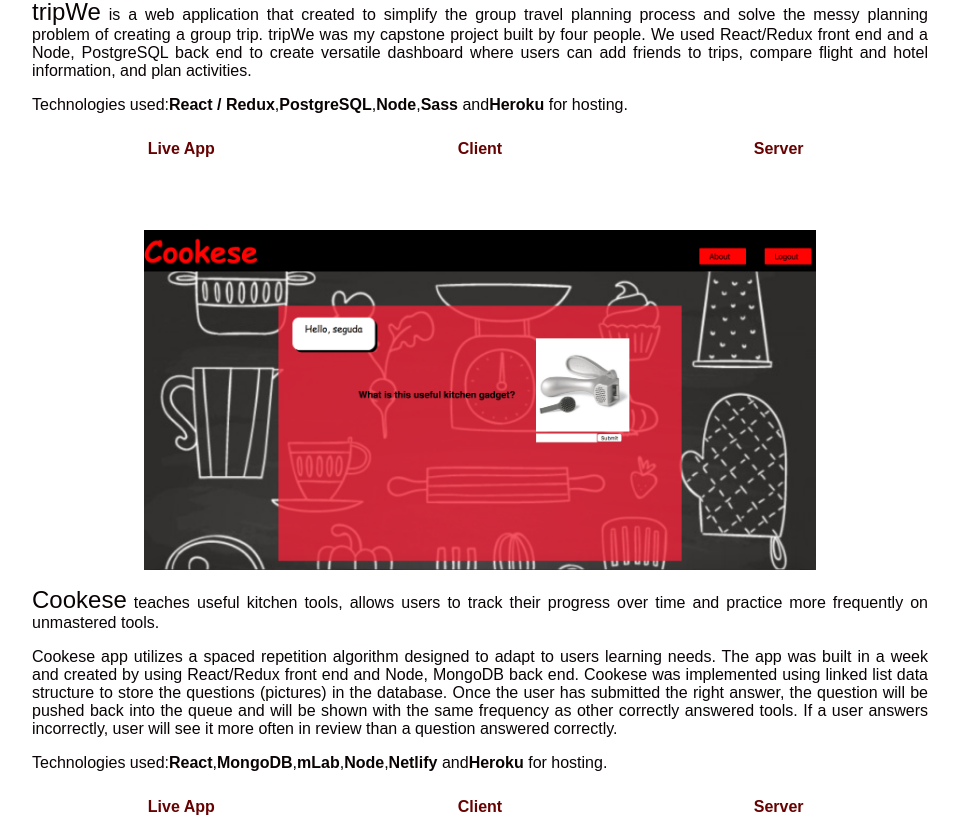
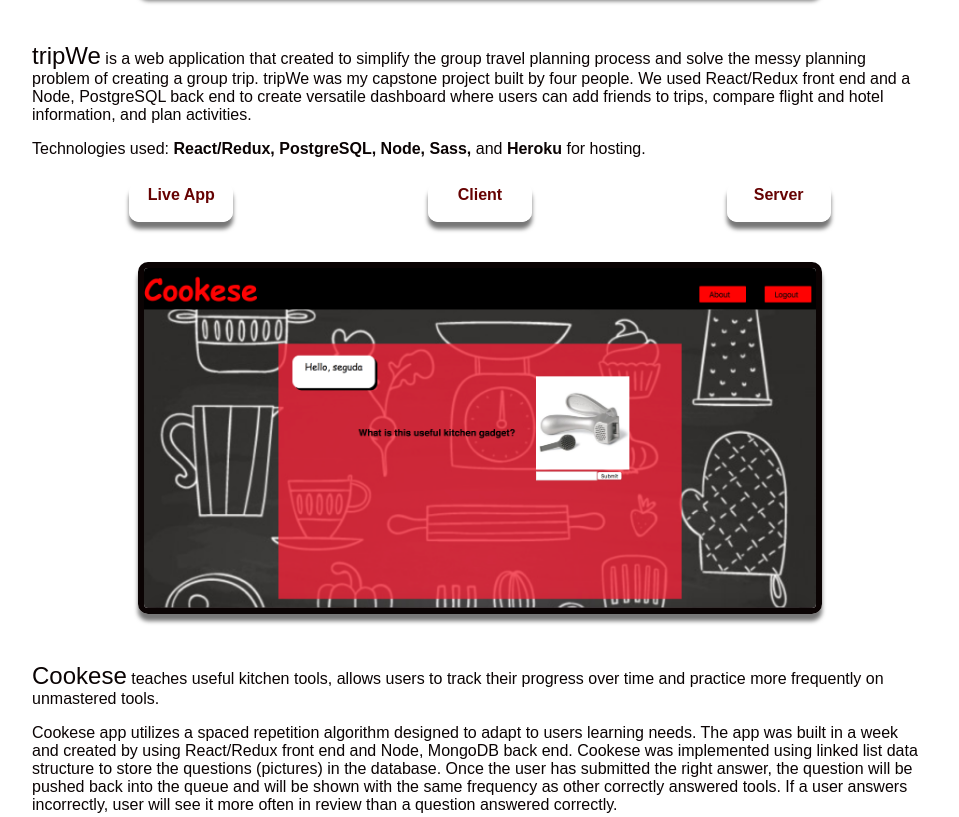
Before and after one commit to Seguda/PortfolioReact, a React (Create React App) app: page / in a window 1280 px wide. Shown: the part 1800-2617 px from the top of the page, without its empty margins (160-1119 px from the left). Built offline with nearby package versions, Linux system fonts and the light colour scheme.

Commit message:
ads margin to navbar,font-style update,add box shadow, make links button

```diff
--- a/src/components/about/about.css
+++ b/src/components/about/about.css
@@ -16,6 +16,7 @@
   margin: 0 auto;
   width: 90%;
   text-align: left;
+  /* text-align: justify; */
 }
 .resume {
   /* text-decoration: none; */
@@ -26,7 +27,7 @@
 @media only screen and (max-width: 1000px) {
   .about {
     padding: 5% 10% 2% 10%;
-    font-size: 0.9em;
+    font-size: 1.2em;
     height: auto;
   }
 }
@@ -34,6 +35,6 @@
 @media only screen and (max-width: 600px) {
   .about {
     padding: 5% 10% 2% 10%;
-    font-size: 0.7em;
+    font-size: 1em;
   }
 }
--- a/src/components/contact/contact.css
+++ b/src/components/contact/contact.css
@@ -17,8 +17,8 @@
 }
 .icon {
   display: inline-block;
-  padding: 2% 10% 2% 10%;
-  /* margin: 15px; */
+  padding: 2% 2% 2% 2%;
+  margin: 15px;
   height: 2em;
   width: 2em;
   border: none;
@@ -57,7 +57,7 @@
 @media only screen and (max-width: 500px) {
   .contact {
     padding: 3% 1% 3% 1%;
-    font-size: 0.7em;
+    font-size: 1em;
   }
   .contact-link {
     margin-left: auto;
@@ -66,6 +66,6 @@
 
   .icons {
     display: flex;
-    flex-direction: column;
+    flex-direction: row;
   }
 }
--- a/src/components/contact/contact.js
+++ b/src/components/contact/contact.js
@@ -24,7 +24,7 @@
         >
           <img src={email} alt="email" className="icon" />
 
-          <p>Email</p>
+          {/* <p>Email</p> */}
         </a>
         <a
           href="https://www.linkedin.com/in/seha-gulnar-dalay-03073415/"
@@ -32,7 +32,7 @@
           className="contact-link"
         >
           <img src={linkedIn} alt="linkedIn" className="icon" />
-          <p>LinkedIn</p>
+          {/* <p>LinkedIn</p> */}
         </a>
 
         <a
@@ -41,7 +41,7 @@
           className="contact-link"
         >
           <img src={github} alt="github" className="icon" />
-          <p>Github</p>
+          {/* <p>Github</p> */}
         </a>
         <a
           href="https://angel.co/seha-gulnar-dalay/"
@@ -49,7 +49,7 @@
           className="contact-link"
         >
           <img src={angelist} alt="angelist" className="icon" />
-          <p>AngelList</p>
+          {/* <p>AngelList</p> */}
         </a>
       </div>
     </section>
--- a/src/components/navbar/navbar.css
+++ b/src/components/navbar/navbar.css
@@ -1,5 +1,5 @@
 .nav {
-  height: 40px;
+  height: 45px;
   width: 100%;
   background-color: black;
   position: fixed;
@@ -10,10 +10,15 @@
 
 .nav-link {
   padding-right: 30px;
-  text-decoration: underline;
+  text-decoration: none;
+  font-weight: bold;
   cursor: pointer;
   color: white;
   padding: 4em;
+}
+.nav a {
+  padding-top: 15px;
+  display: inline-block;
 }
 
 @media only screen and (max-width: 1000px) {
--- a/src/components/projects/projects.css
+++ b/src/components/projects/projects.css
@@ -2,7 +2,7 @@
   color: rgb(10, 3, 3);
   margin: 1em auto;
   padding: 0 0;
-  text-align: justify;
+  text-align: left;
   width: 70%;
 }
 .projects_heading {
@@ -21,6 +21,13 @@
   display: block;
   margin-left: auto;
   margin-right: auto;
+  -webkit-box-shadow: 0 7px 4px #777;
+  -moz-box-shadow: 0 7px 4px #777;
+  box-shadow: 0 7px 4px #777;
+  border-radius: 10px;
+  border: 6px solid rgb(10, 3, 3);
+  margin-bottom: 3em;
+  margin-top: 2em;
 }
 
 .project-title {
@@ -30,17 +37,21 @@
 .link {
   display: inline-block;
   margin: 0.5em;
-  height: 4em;
+  height: 2em;
   width: 6em;
   border: none;
   display: table-cell;
   vertical-align: middle;
-  /* padding: 1% 2%; */
   padding: 2px 2px;
   text-align: center;
   text-decoration: none;
   color: rgb(102, 2, 2);
   font-weight: bold;
+  -webkit-box-shadow: 0 7px 4px #777;
+  -moz-box-shadow: 0 7px 4px #777;
+  box-shadow: 0 7px 4px #777;
+  border-radius: 10px;
+  border: 2px solid white;
 }
 .links {
   display: flex;
@@ -59,6 +70,6 @@
 @media only screen and (max-width: 600px) {
   .projects {
     padding: 2% 10% 5% 10%;
-    font-size: 0.7em;
+    font-size: 1em;
   }
 }
--- a/src/components/projects/projects.js
+++ b/src/components/projects/projects.js
@@ -24,11 +24,11 @@
           </p>
           <p>
             Technologies used:
-            <strong>React / Redux</strong>,
-            <strong>PostgreSQL</strong>,
-            <strong>Node</strong>,
-            <strong>Sass</strong> and
-            <strong>Heroku</strong> for hosting.
+            <strong> React/Redux, </strong>
+            <strong>PostgreSQL, </strong>
+            <strong>Node, </strong>
+            <strong>Sass, </strong> and
+            <strong> Heroku </strong> for hosting.
           </p>
 
           <p className="links">
@@ -80,12 +80,12 @@
 
           <p>
             Technologies used:
-            <strong>React</strong>,
-            <strong>MongoDB</strong>,
-            <strong>mLab</strong>,
-            <strong>Node</strong>,
-            <strong>Netlify</strong> and
-            <strong>Heroku</strong> for hosting.
+            <strong>React/Redux,</strong>
+            <strong>MongoDB, </strong>
+            <strong>mLab, </strong>
+            <strong>Node, </strong>
+            <strong>Netlify, </strong>and
+            <strong> Heroku</strong> for hosting.
           </p>
 
           <p className="links">
@@ -133,12 +133,12 @@
 
           <p>
             Technologies used:
-            <strong>React</strong>,
-            <strong>MongoDB</strong>,
-            <strong>mLab</strong>,
-            <strong>Node</strong>,and
-            <strong>Netlify</strong> and
-            <strong>Heroku</strong> for hosting.
+            <strong>React/Redux,</strong>
+            <strong>MongoDB, </strong>
+            <strong>mLab, </strong>
+            <strong>Node, </strong>
+            <strong>Netlify, </strong>and
+            <strong> Heroku</strong> for hosting.
           </p>
 
           <p className="links">
```
